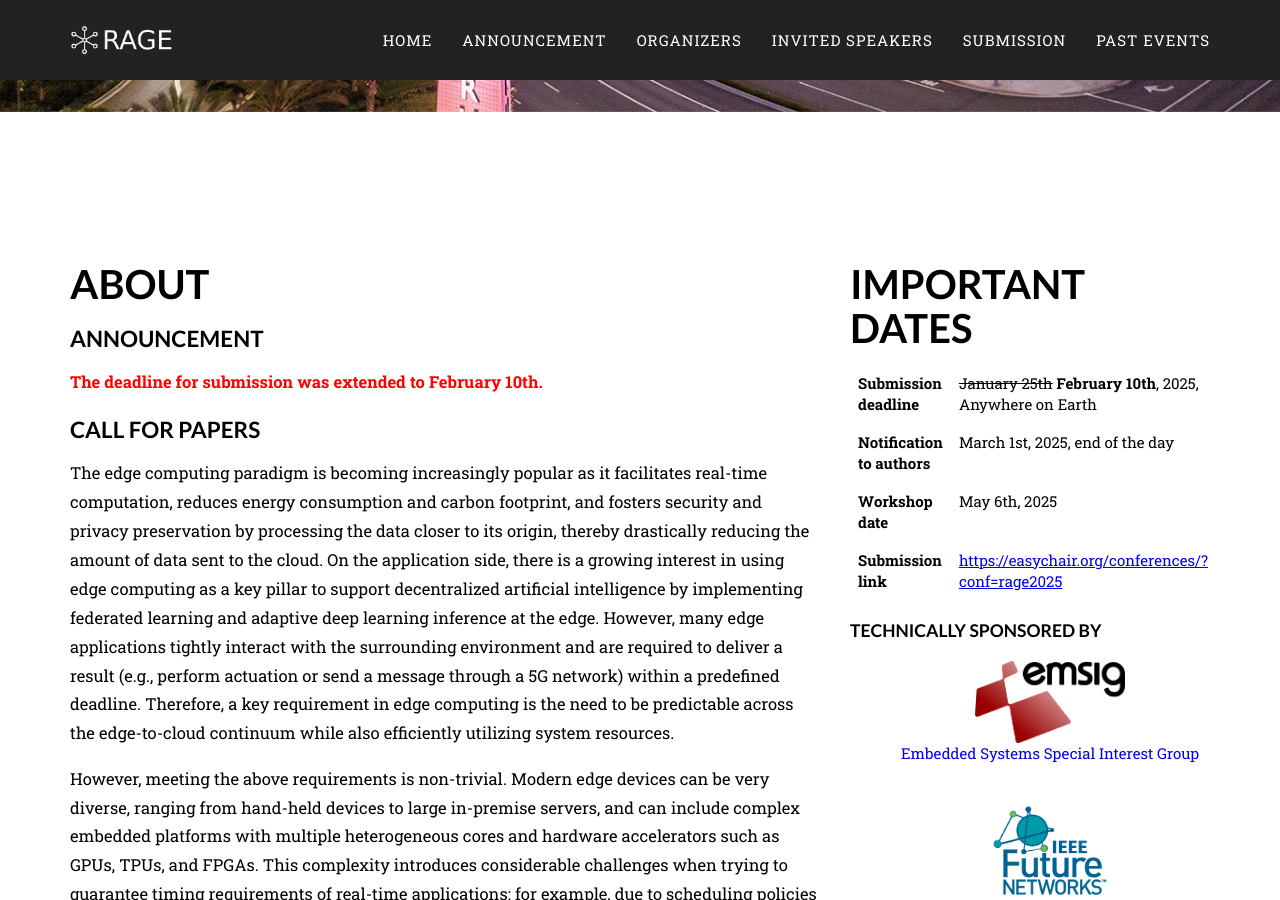
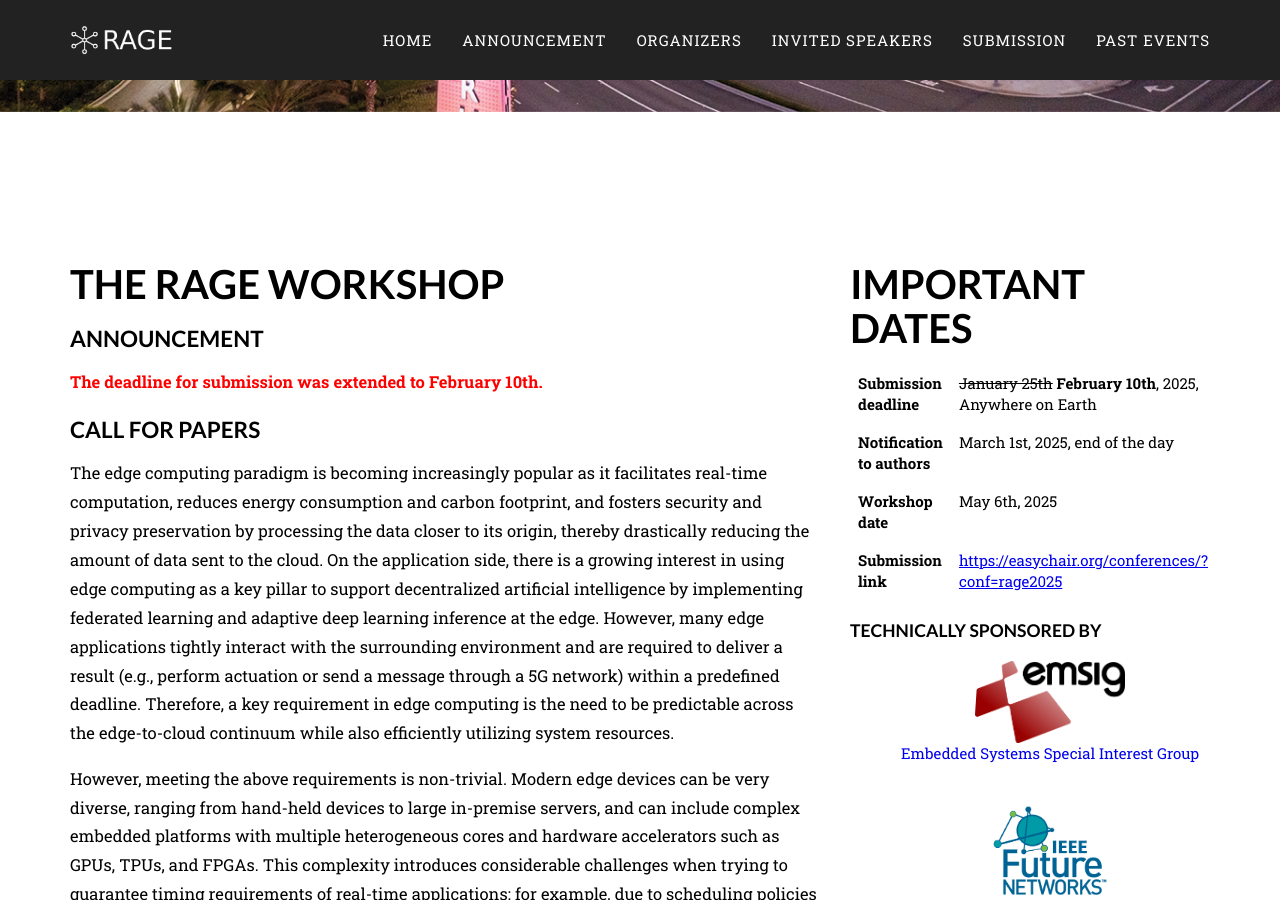
Before and after one commit to RAGE-Workshop/2025, a Jekyll site: the page built from index.markdown, in a window 1280 px wide and 900 px high, scrolled down 788 px. Built offline with Jekyll 4.4.1, drawn with Linux system fonts in a browser that asks for light colours; some web fonts are replaced; our own code applies the rules of GitHub Pages for plain Markdown files.

Commit message:
Minor fix in home - Title changed

```diff
--- a/_layouts/home.html
+++ b/_layouts/home.html
@@ -37,7 +37,7 @@ layout: default
         <div class="container">
             <div class="row">
                 <div class="col-sm-8">
-                    <h2 class="section-heading">About</h2>
+                    <h2 class="section-heading">The RAGE Workshop</h2>
                     <div>
                         {{ content }}
                     </div>
```
